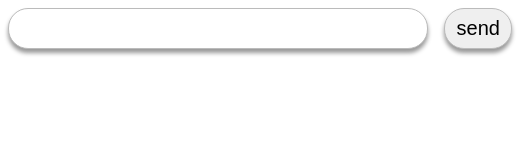
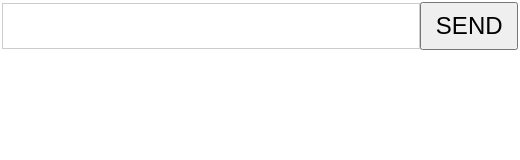
Before and after one commit to naoki-tomita/smile-viewer, an Electron app: page app/client.html in a window 520 px wide. Drawn offline with Linux system fonts and the light colour scheme.

Commit message:
enable to send message on web.

```diff
--- a/app/client.html
+++ b/app/client.html
@@ -5,6 +5,11 @@
   <title>Smile Client</title>
 </head>
 <style>
+  body {
+    padding: 0;
+    margin: 2px;
+  }
+
   .flex {
     margin: auto;
     top: 0; bottom: 0; left: 0; right: 0;
@@ -12,30 +17,26 @@
     align-items: center;
   }
   input {
+    outline: none;
     width: 100%;
-    font-size: 20px;
-    border-radius: 20px;
-    outline: none;
+    font-size: 24px;
     padding: 8px;
-    border: 1px solid #bbb;
-    box-shadow: 0 4px 4px #999;
+    border: 1px solid #ccc;
   }
 
   button {
-    width: 80px;
-    font-size: 20px;
-    border-radius: 20px;
     outline: none;
+    width: 120px;
+    height: 100%;
+    font-size: 24px;
     padding: 8px;
-    margin-left: 16px;
-    border: 1px solid #bbb;
-    box-shadow: 0 4px 4px #999;
+    display: block;
   }
 </style>
 <body>
   <div class="flex">
     <input id="message" />
-    <button id="send">send</button>
+    <button id="send">SEND</button>
   </div>
 </body>
 <script src="./client.js"></script>
--- a/app/package.json
+++ b/app/package.json
@@ -8,7 +8,7 @@
     "electron-packager": "^12.1.1"
   },
   "scripts": {
-    "start": "electron .",
+    "start": "WS=ws://localhost:8080 electron .",
     "release": "docker build . -t electron-builder && docker run --rm -v $PWD/release:/src/release electron-builder",
     "release:build": "npm run release:win32 && npm run release:mac",
     "release:win32": "electron-packager . \"Smile Viewer\" --name=\"Smile Viewer\" --platform=win32 --arch=x64 --electronVersion=5.0.1 --out=release --overwrite",
--- /dev/null
+++ b/client/package.json
@@ -0,0 +1,6 @@
+{
+  "name": "client",
+  "version": "1.0.0",
+  "main": "index.js",
+  "license": "MIT"
+}
```
Also changed, not shown: app/main.js (+5 -4 lines), client/index.html (added, +30 -0 lines), server/index.js (+8 -2 lines).
